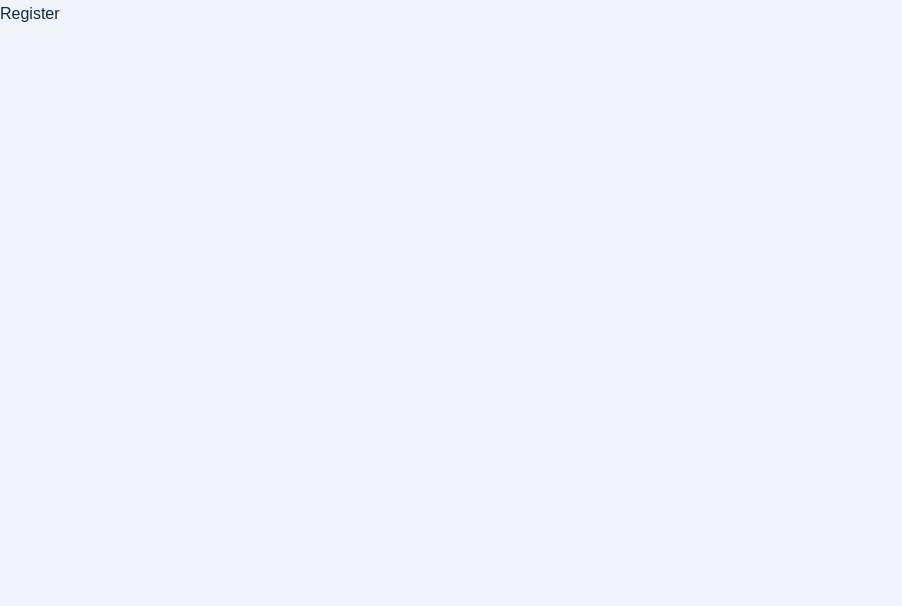
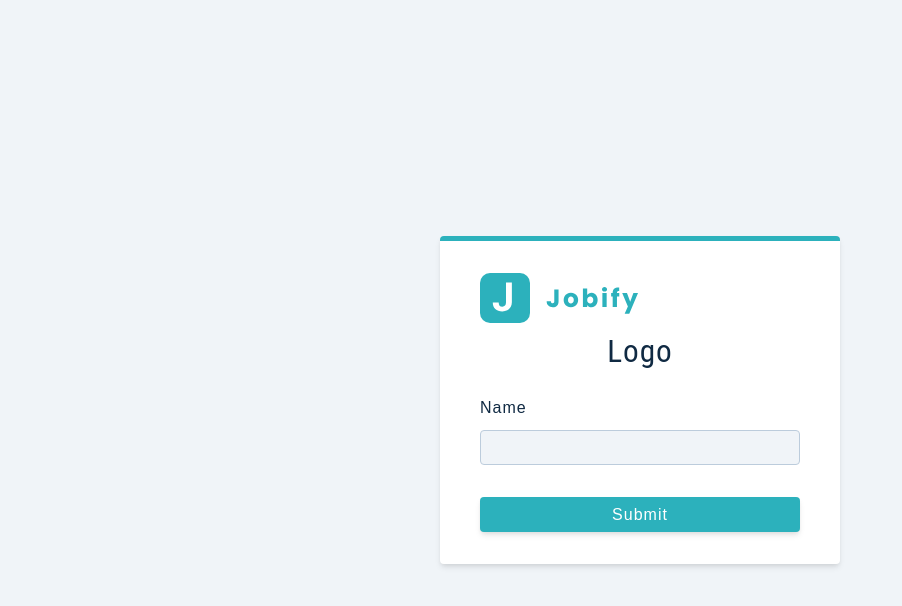
Before and after one commit to Johny270/Personal-job-tracker, a React (Create React App) app in the folder client/: page /register in a window 1280 px wide. Shown: the top 606 px of the page, without its empty margins (0-902 px from the left). Built offline with nearby package versions, Linux system fonts and the light colour scheme.

Commit message:
Set up the register component with a form

```diff
--- a/client/src/App.js
+++ b/client/src/App.js
@@ -1,14 +1,15 @@
-import Landing from "./pages/Landing";
+// import Landing from "./pages/Landing";
 import {BrowserRouter, Routes, Route, Link} from 'react-router-dom'
+import {Landing, Register, Dashboard, Error} from './pages'
 
 function App() {
   return (
     <BrowserRouter>
       <Routes>
-        <Route path="/" element={<div>Dashboard</div>} />
-        <Route path="/register" element={<div>Register</div>} />
+        <Route path="/" element={<Dashboard />} />
+        <Route path="/register" element={<Register />} />
         <Route path="/landing" element={<Landing />} />
-        <Route path="*" element={<h1>Error</h1>} />
+        <Route path="*" element={<Error />} />
       </Routes>
     </BrowserRouter>
   );
--- a/client/src/pages/Dashboard.js
+++ b/client/src/pages/Dashboard.js
@@ -0,0 +1,7 @@
+const Dashboard = () => {
+  return (
+    <div>Dashboard</div>
+  )
+}
+
+export default Dashboard
--- a/client/src/pages/Error.js
+++ b/client/src/pages/Error.js
@@ -0,0 +1,18 @@
+import { Link } from 'react-router-dom'
+import img from '../assets/images/not-found.svg'
+import Wrapper from '../assets/wrappers/ErrorPage'
+
+const Error = () => {
+  return (
+    <Wrapper className="full-page">
+      <div>
+        <img src={img} alt="not found" />
+        <h3>Opps! Page not found</h3>
+        <p>We can't seem to find this page</p>
+        <Link to='/'>back home</Link>
+      </div>
+    </Wrapper>
+  )
+}
+
+export default Error
--- a/client/src/pages/Register.js
+++ b/client/src/pages/Register.js
@@ -0,0 +1,41 @@
+import { useState, useEffect } from "react"
+import { Logo } from "../components"
+import Wrapper from '../assets/wrappers/RegisterPage'
+
+const initialState  = {
+  name: '',
+  email: '',
+  password: '',
+  isMember: true,
+}
+
+const Register = () => {
+  const [values, setValues] = useState(initialState)
+
+  // global state and useNavigate
+
+  const handleChange = (evt) => {
+    console.log(evt.target);
+  }
+
+  const onSubmit = (evt) => {
+    evt.preventDefault();
+    console.log(evt.target);
+  }
+
+  return (
+    <Wrapper className="full-page">
+      <form className="form" onSubmit={onSubmit}>
+        <Logo />
+        <h3>Logo</h3>
+        <div className="form-row">
+          <label htmlFor="name" className="form-label">name</label>
+          <input type="text" value={values.name} onChange={handleChange} className="form-input" />
+        </div>
+        <button type="submit" className="btn btn-block">Submit</button>
+      </form>
+    </Wrapper>
+  )
+}
+
+export default Register
--- /dev/null
+++ b/client/src/pages/index.js
@@ -0,0 +1,11 @@
+import Landing from "./Landing";
+import Dashboard from "./Dashboard";
+import Error from "./Error";
+import Register from "./Register";
+
+export {
+  Landing,
+  Dashboard,
+  Error,
+  Register
+}
```
